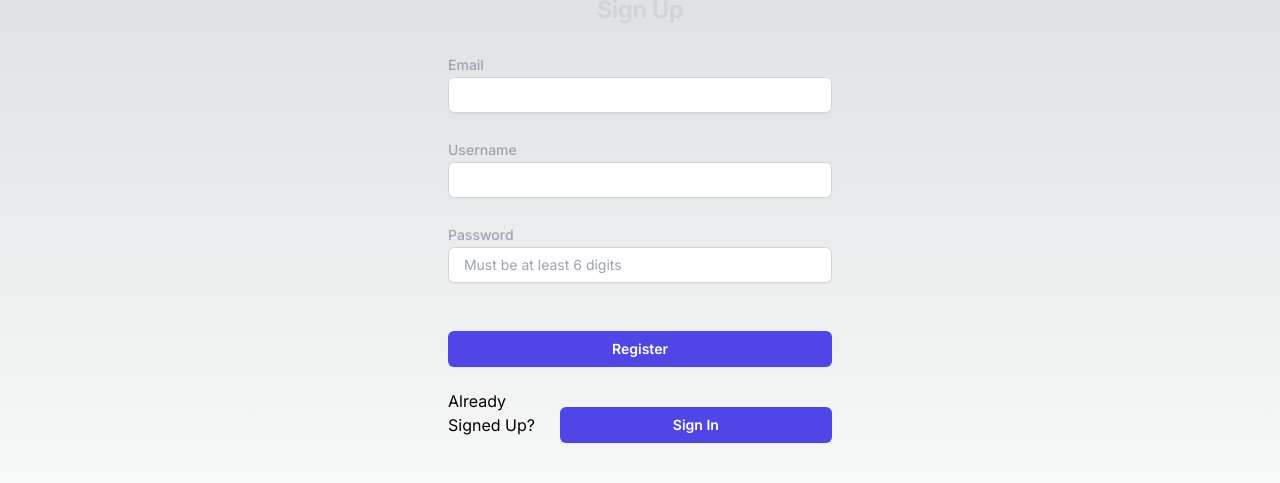
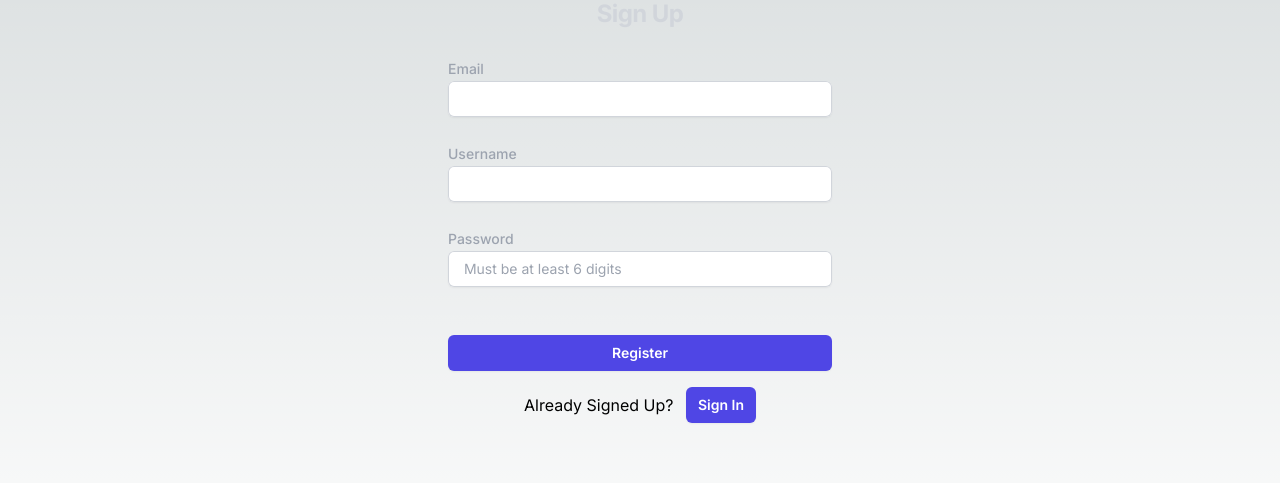
Before and after one commit to willfranck/crypto-tracking-fullfeature, a Next.js app: page /pages/register in a window 1280 px wide. Shown: the part 163-646 px from the top of the page. Built offline with nearby package versions, Linux system fonts and the light colour scheme; no server answers.

Commit message:
Fix: Next Auth button styling

```diff
--- a/src/app/components/userNavButtons.tsx
+++ b/src/app/components/userNavButtons.tsx
@@ -3,7 +3,7 @@ import { signIn, signOut, useSession } from 'next-auth/react'
 import Link from 'next/link'
 
 
-export const LoginPageBtn = () => {
+export const SigninPageBtn = () => {
   const { data: session } = useSession()
 
   return (
@@ -22,7 +22,7 @@ export const CredentialsSigninBtn = () => {
     <button
       type='submit'
       onClick={() => signIn('credentials', { callbackUrl: 'http://localhost:3000/pages/dashboard' })}
-      className='flex justify-center w-full mt-6 rounded-md bg-indigo-600 px-3 py-1.5 text-sm font-semibold leading-6 text-white shadow-sm hover:bg-indigo-500 focus-visible:outline focus-visible:outline-2 focus-visible:outline-offset-2 focus-visible:outline-indigo-600'
+      className='w-full mt-6 rounded-md bg-indigo-600 px-3 py-1.5 text-sm font-semibold leading-6 text-white shadow-sm hover:bg-indigo-500 focus-visible:outline focus-visible:outline-2 focus-visible:outline-offset-2 focus-visible:outline-indigo-600'
     >
       Sign In
     </button>
--- a/src/app/page.tsx
+++ b/src/app/page.tsx
@@ -1,5 +1,5 @@
 import Image from 'next/image'
-import { LoginPageBtn, SignoutBtn, ProfileBtn, RegisterBtn } from '@components/userNavButtons'
+import { SigninPageBtn, SignoutBtn, ProfileBtn, RegisterBtn } from '@components/userNavButtons'
 
 export default function Home() {
   return (
@@ -33,7 +33,7 @@ export default function Home() {
       </div>
 
       <div>
-        <LoginPageBtn />
+        <SigninPageBtn />
         <SignoutBtn />
         <ProfileBtn />
         <RegisterBtn />
--- a/src/app/pages/register/page.tsx
+++ b/src/app/pages/register/page.tsx
@@ -1,7 +1,7 @@
 'use client'
 import { useState, useEffect } from 'react'
 import { useRouter } from 'next/navigation'
-import { CredentialsSigninBtn } from '@components/userNavButtons'
+import { SigninPageBtn } from '@components/userNavButtons'
 import axios from 'axios'
 
 
@@ -62,7 +62,7 @@ export default function SignUp() {
           {submitting ? 'Loading' : 'Sign Up'}
         </h1>
 
-        <form className='flex flex-col items-center w-full mb-10 space-y-6' onSubmit={handleSignUp}>
+        <form className='flex flex-col items-center w-full mb-14 space-y-6' onSubmit={handleSignUp}>
           <div className='w-full'>
             <label htmlFor='email' className='text-sm font-medium leading-6 text-gray-400'>
               Email
@@ -121,7 +121,7 @@ export default function SignUp() {
             <div className='flex justify-center items-center w-full'>
               <label>Already Signed Up? &ensp;</label>
 
-              <CredentialsSigninBtn />
+              <SigninPageBtn />
             </div>
           </div>
         </form>
--- a/src/app/pages/signin/page.tsx
+++ b/src/app/pages/signin/page.tsx
@@ -44,7 +44,7 @@ export default function SignUp() {
         <form
           action='http://localhost:3000/api/auth/callback/credentials'
           method='POST'
-          className='flex flex-col items-center w-full mb-10 space-y-6'
+          className='flex flex-col items-center w-full mb-20 space-y-6'
         >
           <div className='w-full'>
             <label
@@ -94,7 +94,7 @@ export default function SignUp() {
         </form>
       </section>
 
-      <section>
+      <section className='mb-6'>
         <GoogleSigninBtn />
       </section>
     </main>
```
